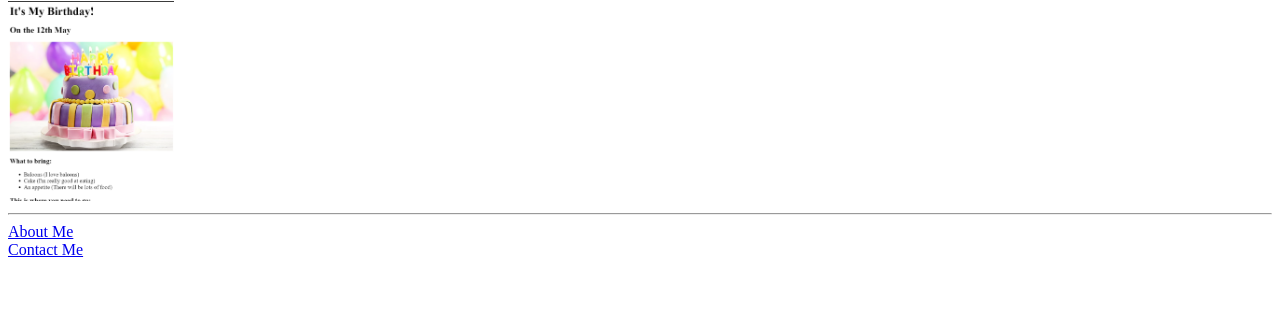
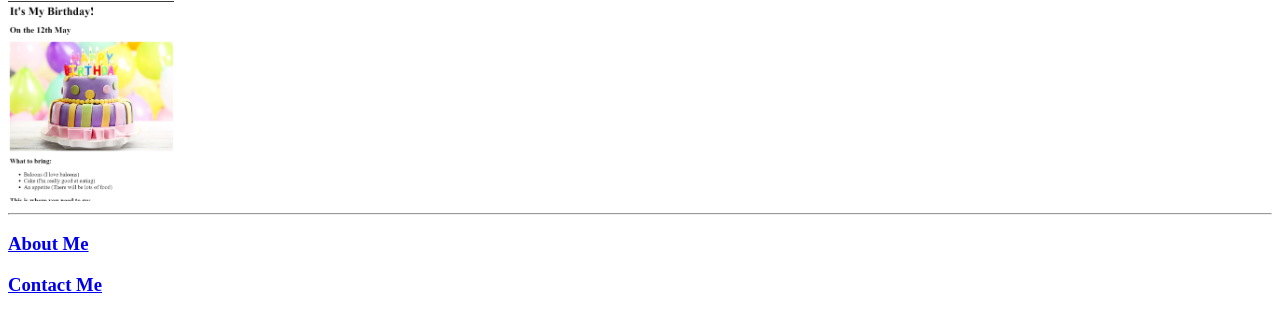
Before and after one commit to mamigo2020/mamigoresume, a plain HTML site: page index.html in a window 1280 px wide. Shown: the part 585-900 px from the top of the page. Before the commit the page ends 852 px from the top, so only its background shows below. Drawn offline with Linux system fonts and the light colour scheme.

Commit message:
Update index.html

```diff
--- a/index.html
+++ b/index.html
@@ -26,8 +26,8 @@
    <h1><a href="./assets/images/birthday-invite.png">Birthday Invite Project </a></h1>
    <img src="./assets/images/Screenshot 2024-07-11 061603.png" height="200" alt="birthday-invite" />
    <hr />
-  <a href="./public/about.html">About Me</a> <br />
-      <a href="./public/contact.html">Contact Me</a>
+      <h3><a href="./public/about.html">About Me</a> </h3>
+      <h3><a href="./public/contact.html">Contact Me</a></h3>
 
 
  </body>
```
